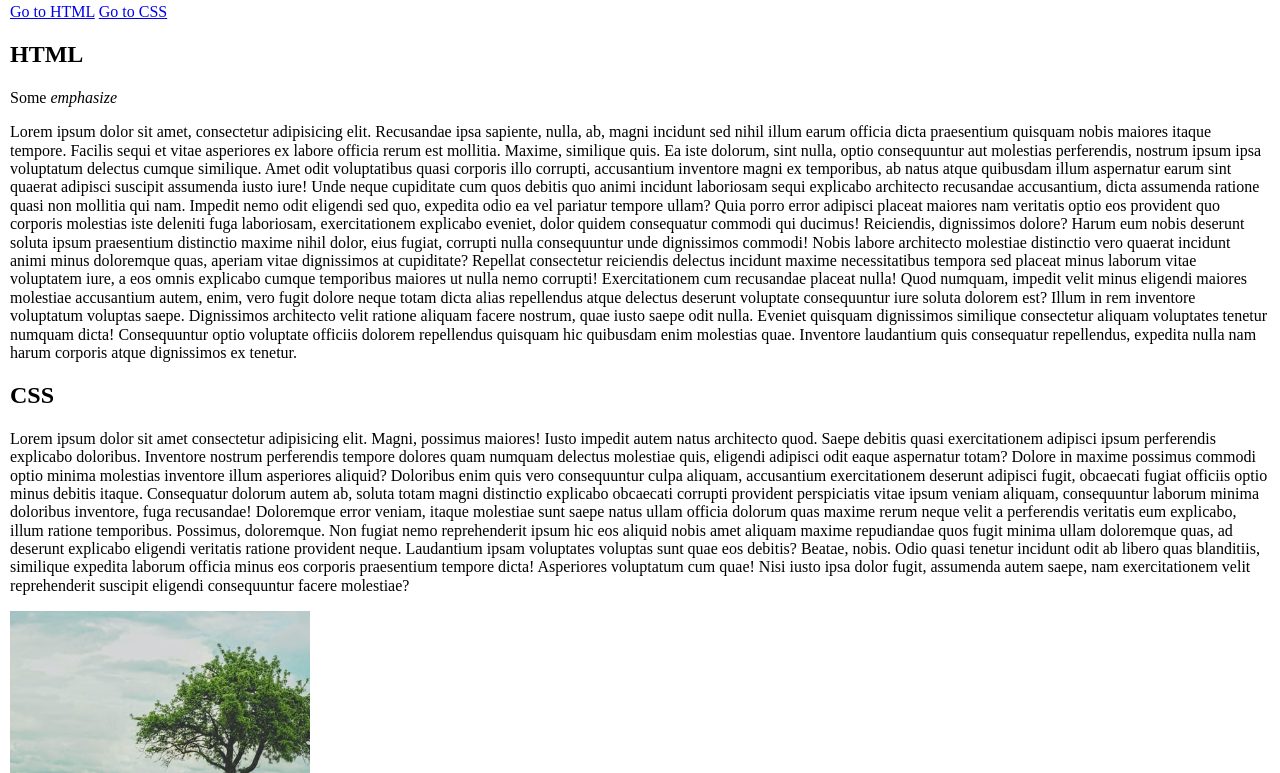
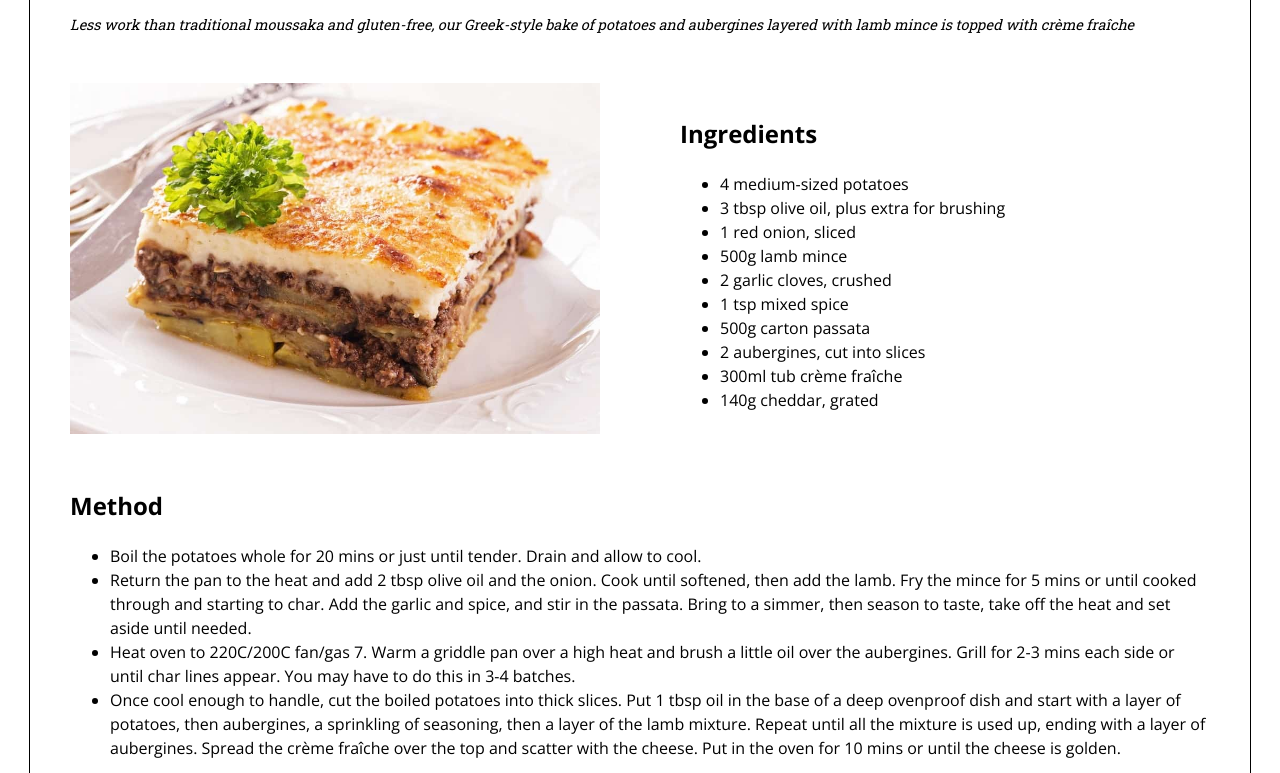
Before and after one commit to Rosteelton/frontend-first-steps, a plain HTML site: page index2.html in a window 1280 px wide. Shown: the part 111-884 px from the top of the page. Drawn offline with nearby package versions, Linux system fonts and the light colour scheme.

Commit message:
text task

```diff
--- a/css/styles.css
+++ b/css/styles.css
@@ -9,14 +9,6 @@ body {
 }
 .sender {
   font-weight: bold;
-}
-#treePic {
-  width: 300px;
-  height: 300px;
-  object-fit: cover;
-}
-video {
-  width: 400px;
 }
 
 .countriesBox {
@@ -114,3 +106,46 @@ td {
     grid-column: 2 / 4;
   }
 }
+
+.moussaka-block {
+  width: 1140px;
+  border: 1px solid black;
+  padding-left: 40px;
+  padding-right: 40px;
+  margin: auto;
+  font-family: "Open Sans", sans-serif;
+  line-height: 1.5;
+}
+.moussaka-block h1,
+h2 {
+  font-weight: bold;
+}
+.moussaka-block h1 {
+  font-size: 2.5rem;
+}
+.italic-desc {
+  font-style: italic;
+  font-family: "Roboto Slab", serif;
+  font-size: 0.9rem;
+}
+
+#moussaka-pic {
+  width: 100%;
+}
+.pic-ingredients-container {
+  display: flex;
+  flex-direction: row;
+  align-items: center;
+  justify-content: center;
+  margin: 3rem 0;
+}
+.musaka-pic-c {
+  flex: 1;
+  margin: 0 5rem 0 0;
+}
+.musaka-ingr-c {
+  flex: 1;
+}
+.method {
+  width: 120ch;
+}
--- a/index2.html
+++ b/index2.html
@@ -7,85 +7,56 @@
   <meta name="viewport" content="width=device-width, initial-scale=1.0" />
   <meta name="description" content="This will show in google" />
   <title>Document</title>
+  <link rel="preconnect" href="https://fonts.googleapis.com">
+  <link rel="preconnect" href="https://fonts.gstatic.com" crossorigin>
+  <link href="https://fonts.googleapis.com/css2?family=Open+Sans:wght@400;700&family=Roboto+Slab&display=swap"
+    rel="stylesheet">
   <link rel="stylesheet" href="css/normalize.css">
   <link rel="stylesheet" href="/css/styles.css">
 </head>
 
 <body>
-  <p>
-    <a href="/menu.html">Go menu</a>
-  </p>
-  <h1>Text and href example</h1>
-  <p>
-    <a href="#section-html">Go to HTML</a>
-    <a href="#section-css">Go to CSS</a>
-  </p>
-  <h2 id="section-html">HTML</h2>
-  <p>Some <em>emphasize</em></p>
-  <p>
-    Lorem ipsum dolor sit amet, consectetur adipisicing elit. Recusandae ipsa
-    sapiente, nulla, ab, magni incidunt sed nihil illum earum officia dicta
-    praesentium quisquam nobis maiores itaque tempore. Facilis sequi et vitae
-    asperiores ex labore officia rerum est mollitia. Maxime, similique quis.
-    Ea iste dolorum, sint nulla, optio consequuntur aut molestias perferendis,
-    nostrum ipsum ipsa voluptatum delectus cumque similique. Amet odit
-    voluptatibus quasi corporis illo corrupti, accusantium inventore magni ex
-    temporibus, ab natus atque quibusdam illum aspernatur earum sint quaerat
-    adipisci suscipit assumenda iusto iure! Unde neque cupiditate cum quos
-    debitis quo animi incidunt laboriosam sequi explicabo architecto
-    recusandae accusantium, dicta assumenda ratione quasi non mollitia qui
-    nam. Impedit nemo odit eligendi sed quo, expedita odio ea vel pariatur
-    tempore ullam? Quia porro error adipisci placeat maiores nam veritatis
-    optio eos provident quo corporis molestias iste deleniti fuga laboriosam,
-    exercitationem explicabo eveniet, dolor quidem consequatur commodi qui
-    ducimus! Reiciendis, dignissimos dolore? Harum eum nobis deserunt soluta
-    ipsum praesentium distinctio maxime nihil dolor, eius fugiat, corrupti
-    nulla consequuntur unde dignissimos commodi! Nobis labore architecto
-    molestiae distinctio vero quaerat incidunt animi minus doloremque quas,
-    aperiam vitae dignissimos at cupiditate? Repellat consectetur reiciendis
-    delectus incidunt maxime necessitatibus tempora sed placeat minus laborum
-    vitae voluptatem iure, a eos omnis explicabo cumque temporibus maiores ut
-    nulla nemo corrupti! Exercitationem cum recusandae placeat nulla! Quod
-    numquam, impedit velit minus eligendi maiores molestiae accusantium autem,
-    enim, vero fugit dolore neque totam dicta alias repellendus atque delectus
-    deserunt voluptate consequuntur iure soluta dolorem est? Illum in rem
-    inventore voluptatum voluptas saepe. Dignissimos architecto velit ratione
-    aliquam facere nostrum, quae iusto saepe odit nulla. Eveniet quisquam
-    dignissimos similique consectetur aliquam voluptates tenetur numquam
-    dicta! Consequuntur optio voluptate officiis dolorem repellendus quisquam
-    hic quibusdam enim molestias quae. Inventore laudantium quis consequatur
-    repellendus, expedita nulla nam harum corporis atque dignissimos ex
-    tenetur.
-  </p>
-  <h2 id="section-css">CSS</h2>
-  <p>
-    Lorem ipsum dolor sit amet consectetur adipisicing elit. Magni, possimus
-    maiores! Iusto impedit autem natus architecto quod. Saepe debitis quasi
-    exercitationem adipisci ipsum perferendis explicabo doloribus. Inventore
-    nostrum perferendis tempore dolores quam numquam delectus molestiae quis,
-    eligendi adipisci odit eaque aspernatur totam? Dolore in maxime possimus
-    commodi optio minima molestias inventore illum asperiores aliquid?
-    Doloribus enim quis vero consequuntur culpa aliquam, accusantium
-    exercitationem deserunt adipisci fugit, obcaecati fugiat officiis optio
-    minus debitis itaque. Consequatur dolorum autem ab, soluta totam magni
-    distinctio explicabo obcaecati corrupti provident perspiciatis vitae ipsum
-    veniam aliquam, consequuntur laborum minima doloribus inventore, fuga
-    recusandae! Doloremque error veniam, itaque molestiae sunt saepe natus
-    ullam officia dolorum quas maxime rerum neque velit a perferendis
-    veritatis eum explicabo, illum ratione temporibus. Possimus, doloremque.
-    Non fugiat nemo reprehenderit ipsum hic eos aliquid nobis amet aliquam
-    maxime repudiandae quos fugit minima ullam doloremque quas, ad deserunt
-    explicabo eligendi veritatis ratione provident neque. Laudantium ipsam
-    voluptates voluptas sunt quae eos debitis? Beatae, nobis. Odio quasi
-    tenetur incidunt odit ab libero quas blanditiis, similique expedita
-    laborum officia minus eos corporis praesentium tempore dicta! Asperiores
-    voluptatum cum quae! Nisi iusto ipsa dolor fugit, assumenda autem saepe,
-    nam exercitationem velit reprehenderit suscipit eligendi consequuntur
-    facere molestiae?
-  </p>
-  <p><img id="treePic" src="/images/tree.jpg" alt="tree" /></p>
-  <p><video controls src="/videos/trees.mp4"></video></p>
-  <p><a href="#">Go top</a></p>
+  <div class="moussaka-block">
+    <h1>Easy moussaka receipt</h1>
+    <p class="italic-desc">Less work than traditional moussaka and gluten-free, our Greek-style bake of potatoes and
+      aubergines layered with lamb mince is topped with crème fraîche</p>
+    <div class="pic-ingredients-container">
+      <div class="musaka-pic-c"><img id="moussaka-pic" src="/images/musaka.jpeg" alt="moussaka" /></div>
+      <div class="musaka-ingr-c">
+        <h2>Ingredients</h2>
+        <ul>
+          <li>4 medium-sized potatoes</li>
+          <li>3 tbsp olive oil, plus extra for brushing</li>
+          <li>1 red onion, sliced</li>
+          <li>500g lamb mince</li>
+          <li>2 garlic cloves, crushed</li>
+          <li>1 tsp mixed spice</li>
+          <li>500g carton passata</li>
+          <li>2 aubergines, cut into slices</li>
+          <li>300ml tub crème fraîche</li>
+          <li>140g cheddar, grated</li>
+        </ul>
+      </div>
+    </div>
+    <h2>Method</h2>
+    <ul class="method">
+      <li>Boil the potatoes whole for 20 mins or just until tender. Drain and allow to cool.</li>
+      <li>Return the pan to the heat and add 2 tbsp olive oil and the onion. Cook until softened, then add the lamb. Fry
+        the mince for 5 mins or until cooked through and starting to char. Add the garlic and spice, and stir in the
+        passata. Bring to a simmer, then season to taste, take off the heat and set aside until needed.</li>
+      <li>Heat oven to 220C/200C fan/gas 7. Warm a griddle pan over a high heat and brush a little oil over the
+        aubergines. Grill for 2-3 mins each side or until char lines appear. You may have to do this in 3-4 batches.
+      </li>
+      <li>Once cool enough to handle, cut the boiled potatoes into thick slices. Put 1 tbsp oil in the base of a deep
+        ovenproof dish and start with a layer of potatoes, then aubergines, a sprinkling of seasoning, then a layer of
+        the lamb mixture. Repeat until all the mixture is used up, ending with a layer of aubergines. Spread the crème
+        fraîche over the top and scatter with the cheese. Put in the oven for 10 mins or until the cheese is golden.
+      </li>
+    </ul>
+    <p>
+      <a href="/menu.html">Go menu</a>
+    </p>
+  </div>
 </body>
 
 </html>
```
Also changed, not shown: menu.html (+4 -4 lines), images/musaka.jpeg (added), images/tree.jpg (deleted).
